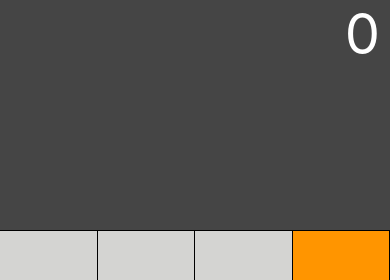
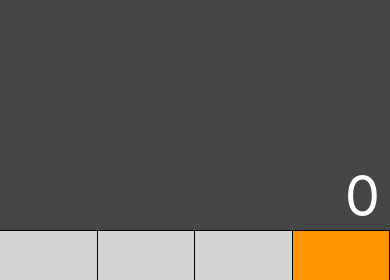
Before and after one commit to kaburen/psmLab4, a React Native app: screen / in a window 390 px wide. Shown: the top 280 px of the page. Built offline with nearby package versions, Linux system fonts and the light colour scheme.

Commit message:
display fix

```diff
--- a/components/Display.js
+++ b/components/Display.js
@@ -13,8 +13,8 @@ const styles = StyleSheet.create({
         resultContainer: {
             flex: 1.5,
             justifyContent: 'flex-end',
-            flexWrap: 'wrap-reverse',
-            flexDirection: 'row'
+            alignItems: 'flex-end'
+
         },
         resultTexT: {
             fontSize: 56,
```
